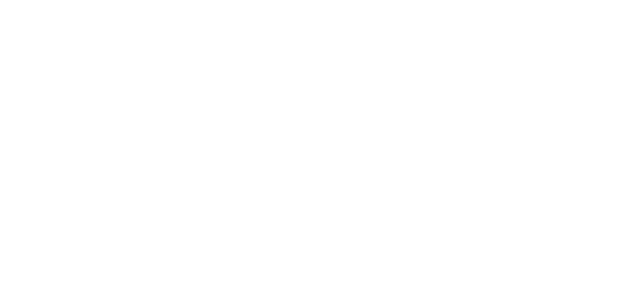
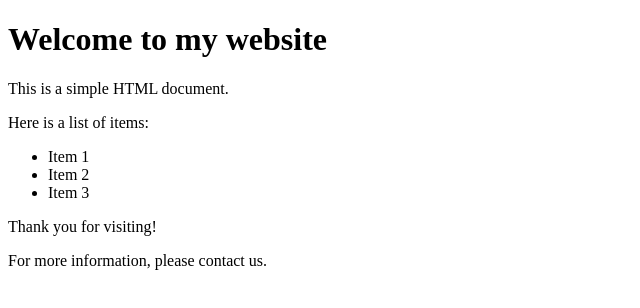
Before and after one commit to DivaAnanda/tes-bisik, a plain HTML site: page index.html in a window 1280 px wide. Shown: the whole page, without its empty margins (0-640 px from the left). Drawn offline with Linux system fonts and the light colour scheme.

Commit message:
feat: full features

```diff
--- a/index.html
+++ b/index.html
@@ -6,6 +6,17 @@
     <title>Document</title>
 </head>
 <body>
-
+    <div>
+        <h1>Welcome to my website</h1>
+        <p>This is a simple HTML document.</p>
+        <p>Here is a list of items:</p>
+        <ul>
+            <li>Item 1</li>
+            <li>Item 2</li>
+            <li>Item 3</li>
+        </ul>
+        <p>Thank you for visiting!</p>
+        <p>For more information, please contact us.</p>
+    </div>
 </body>
 </html>
```
